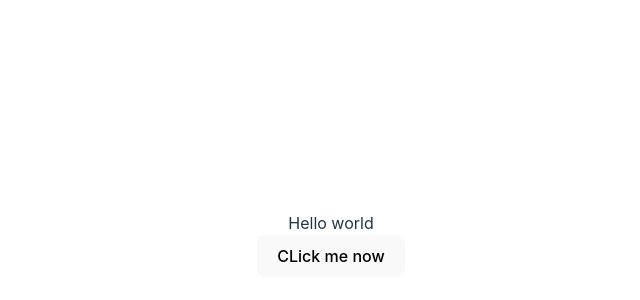
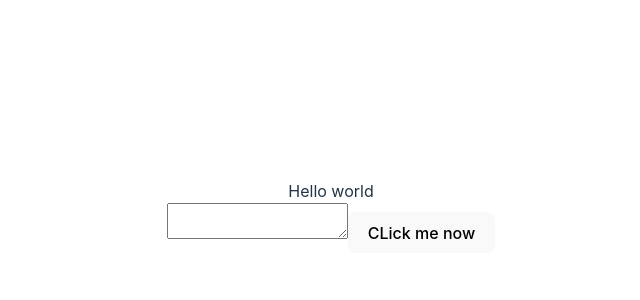
Before and after one commit to OmBharti999/om-ai-extention, a React (Vite) app: page / in a window 1280 px wide. Shown: the part 156-456 px from the top of the page, without its empty margins (309-949 px from the left). Built offline with nearby package versions, Linux system fonts and the light colour scheme.

Commit message:
install tiptap package and axios

```diff
--- a/package.json
+++ b/package.json
@@ -11,6 +11,11 @@
   },
   "dependencies": {
     "@tiptap/core": "^2.6.6",
+    "@tiptap/extension-document": "^2.6.6",
+    "@tiptap/extension-paragraph": "^2.6.6",
+    "@tiptap/extension-text": "^2.6.6",
+    "@tiptap/react": "^2.6.6",
+    "axios": "^1.7.7",
     "react": "^18.3.1",
     "react-dom": "^18.3.1"
   },
--- a/src/App.tsx
+++ b/src/App.tsx
@@ -1,24 +1,91 @@
+import { EditorContent, useEditor } from "@tiptap/react";
+import Paragraph from "@tiptap/extension-paragraph";
 import "./App.css";
+import Document from "@tiptap/extension-document";
+import Text from "@tiptap/extension-text";
+import {
+  //  Dispatch, SetStateAction,
+  useState,
+} from "react";
+import axios from "axios";
+
+const DEFAULT_TEXT = `The Paragraph extension is not required, but it's very likely you want to use it. It's needed to write paragraphs of text. 🤓`;
+
+const AbcEditor = ({
+  // setText,
+  text = DEFAULT_TEXT,
+}: {
+  text: string;
+  // setText?: Dispatch<SetStateAction<string>>;
+}) => {
+  const editor = useEditor({
+    extensions: [Document, Paragraph, Text],
+    content: `
+        <p>${text}</p>
+      `,
+    onCreate(props) {
+      console.log(props);
+    },
+  });
+
+  if (!editor) {
+    return null;
+  }
+
+  return <EditorContent editor={editor} />;
+};
 
 function App() {
-  const onClick = async () => {
-    const [tab] = await chrome.tabs.query({ active: true });
+  const [text, setText] = useState("");
+  const [responseText, setResponseText] = useState("");
 
-    chrome.scripting.executeScript({
-      target: { tabId: tab.id! },
-      func: () => {
-        console.log("fhjsakfahaskhfadlkj");
-        document.body.style.backgroundColor = "red";
-        alert("Hello world");
-      },
-    });
+  const handleSubmit = async () => {
+    try {
+      const response = await axios.post(
+        "https://api.openai.com/v1/completions",
+        {
+          model: "gpt-4o-mini", // or GPT-4 if you have access
+          prompt: text,
+          max_tokens: 100,
+        },
+        {
+          headers: {
+            "Content-Type": "application/json",
+            Authorization: `Bearer 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`,
+          },
+        }
+      );
+      setResponseText(response.data.choices[0].text);
+    } catch (error) {
+      console.error("Error with OpenAI API:", error);
+    }
   };
+
+  // const onClick = async () => {
+  //   const [tab] = await chrome.tabs.query({ active: true });
+
+  //   chrome.scripting.executeScript({
+  //     target: { tabId: tab.id! },
+  //     func: () => {
+  //       document.body.style.backgroundColor = "red";
+  //       alert("Hello world");
+  //     },
+  //   });
+  // };
 
   return (
     <div>
       Hello world
+      <div className=""></div>
+      <textarea
+        name=""
+        id=""
+        value={text}
+        onChange={(e) => setText(e.target.value)}
+      ></textarea>
+      <button onClick={handleSubmit}>CLick me now</button>
       <div className="">
-        <button onClick={onClick}>CLick me now</button>
+        <AbcEditor text={responseText} />
       </div>
     </div>
   );
```
Also changed, not shown: 1 other file (tests, documents, lock files or other folders).
